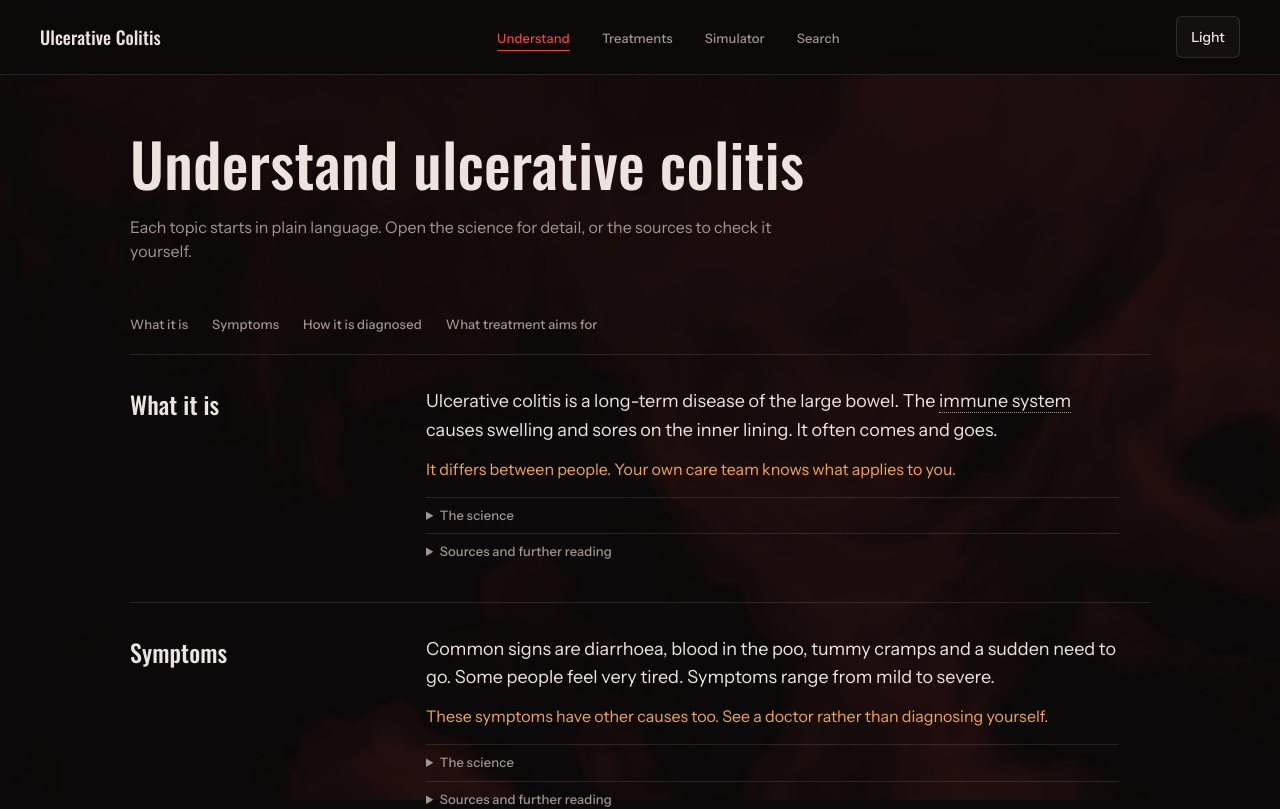
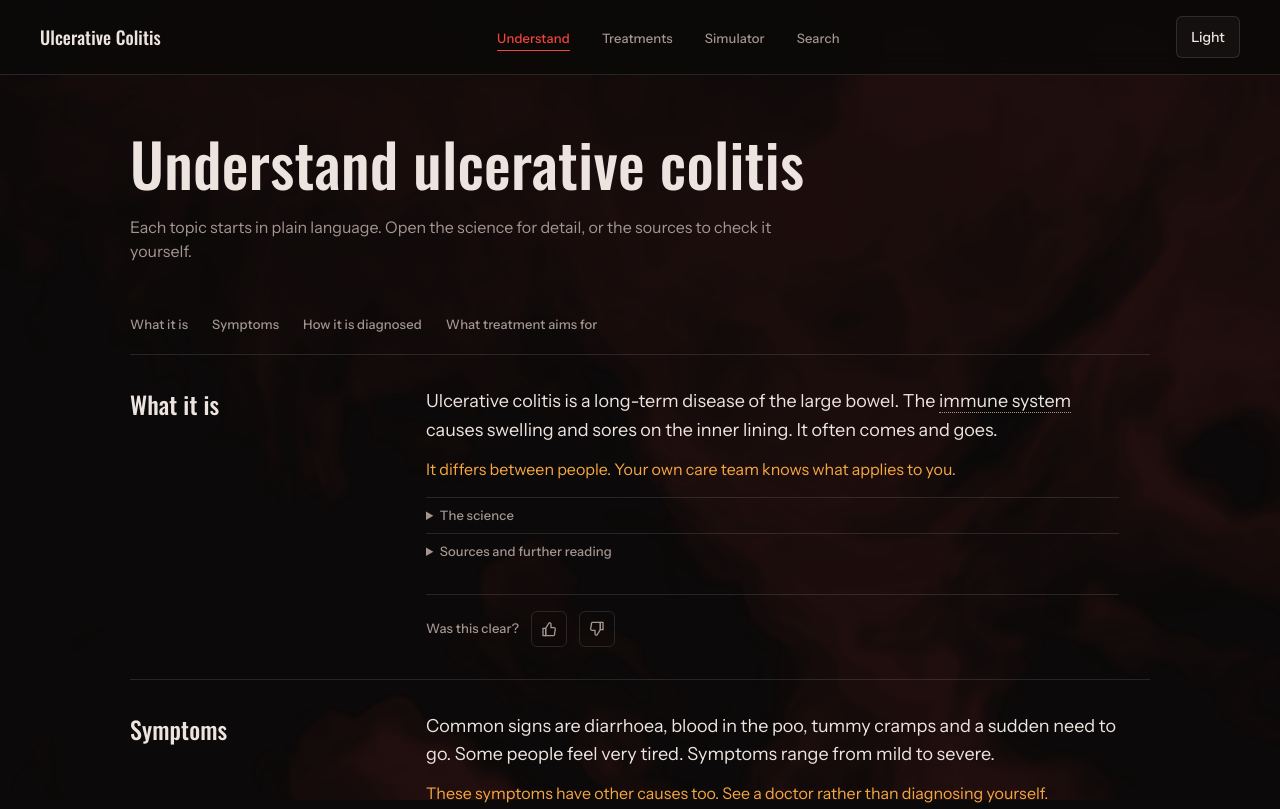
Before and after one commit to shagunmistry/ulcerative-colitis, a Next.js app in the folder apps/web/: page /understand in a window 1280 px wide. Shown: the top 809 px of the page. Built offline with nearby package versions, Linux system fonts and the light colour scheme.

Commit message:
Add topic feedback with localStorage persistence

```diff
--- /dev/null
+++ b/apps/web/components/Feedback.tsx
@@ -0,0 +1,91 @@
+"use client";
+
+import { useEffect, useState } from "react";
+
+type Vote = "up" | "down";
+
+const KEY = "uc-feedback";
+
+function readVote(topicId: string): Vote | null {
+  try {
+    const raw = window.localStorage.getItem(KEY);
+    if (!raw) return null;
+    const all: unknown = JSON.parse(raw);
+    if (!all || typeof all !== "object") return null;
+    const value = (all as Record<string, unknown>)[topicId];
+    return value === "up" || value === "down" ? value : null;
+  } catch {
+    return null;
+  }
+}
+
+function saveVote(topicId: string, vote: Vote | null) {
+  try {
+    const raw = window.localStorage.getItem(KEY);
+    const parsed: unknown = raw ? JSON.parse(raw) : null;
+    const all: Record<string, Vote> =
+      parsed && typeof parsed === "object" ? { ...(parsed as Record<string, Vote>) } : {};
+    if (vote) {
+      all[topicId] = vote;
+    } else {
+      delete all[topicId];
+    }
+    window.localStorage.setItem(KEY, JSON.stringify(all));
+  } catch {
+    // Storage can fail in private browsing or when the quota is full.
+  }
+}
+
+const button = "inline-flex h-9 w-9 items-center justify-center rounded-md border transition";
+
+export function Feedback({ topicId }: { topicId: string }) {
+  const [vote, setVote] = useState<Vote | null>(null);
+
+  useEffect(() => {
+    setVote(readVote(topicId));
+  }, [topicId]);
+
+  function toggle(next: Vote) {
+    const value = vote === next ? null : next;
+    setVote(value);
+    saveVote(topicId, value);
+  }
+
+  return (
+    <div className="mt-6 flex flex-wrap items-center gap-3 border-t border-[var(--rule)] pt-4">
+      <span className="slug text-[var(--ink-soft)]">Was this clear?</span>
+      <button
+        type="button"
+        aria-label="This topic was clear"
+        aria-pressed={vote === "up"}
+        onClick={() => toggle("up")}
+        className={`${button} ${
+          vote === "up"
+            ? "border-[var(--sage)] bg-[var(--sage)] text-white"
+            : "border-[var(--rule)] text-[var(--ink-soft)] hover:border-[var(--sage)] hover:text-[var(--sage)]"
+        }`}
+      >
+        <svg aria-hidden="true" viewBox="0 0 24 24" className="h-4 w-4" fill="none" stroke="currentColor" strokeWidth="2">
+          <path d="M7 22V11l5-8a2 2 0 0 1 3 2v5h4.5a2 2 0 0 1 2 2.3l-1.2 7A2 2 0 0 1 18.3 22H7Z" />
+          <path d="M3 11h4v11H3z" />
+        </svg>
+      </button>
+      <button
+        type="button"
+        aria-label="This topic was not clear"
+        aria-pressed={vote === "down"}
+        onClick={() => toggle("down")}
+        className={`${button} ${
+          vote === "down"
+            ? "border-[var(--source)] bg-[var(--source)] text-white"
+            : "border-[var(--rule)] text-[var(--ink-soft)] hover:border-[var(--source)] hover:text-[var(--source)]"
+        }`}
+      >
+        <svg aria-hidden="true" viewBox="0 0 24 24" className="h-4 w-4" fill="none" stroke="currentColor" strokeWidth="2">
+          <path d="M17 2v11l-5 8a2 2 0 0 1-3-2v-5H4.5a2 2 0 0 1-2-2.3l1.2-7A2 2 0 0 1 5.7 2H17Z" />
+          <path d="M21 2h-4v11h4z" />
+        </svg>
+      </button>
+    </div>
+  );
+}
--- a/apps/web/components/Topic.tsx
+++ b/apps/web/components/Topic.tsx
@@ -1,5 +1,6 @@
 import { GLOSSARY, linksFor, type Topic as TopicData } from "@uc/evidence";
 import { External } from "./External";
+import { Feedback } from "./Feedback";
 import { Glossary } from "./Glossary";
 import { Cite } from "./Page";
 
@@ -67,6 +68,7 @@ export function Topic({ topic }: { topic: TopicData }) {
             )}
           </div>
         </details>
+        <Feedback topicId={topic.id} />
       </div>
     </article>
   );
```
